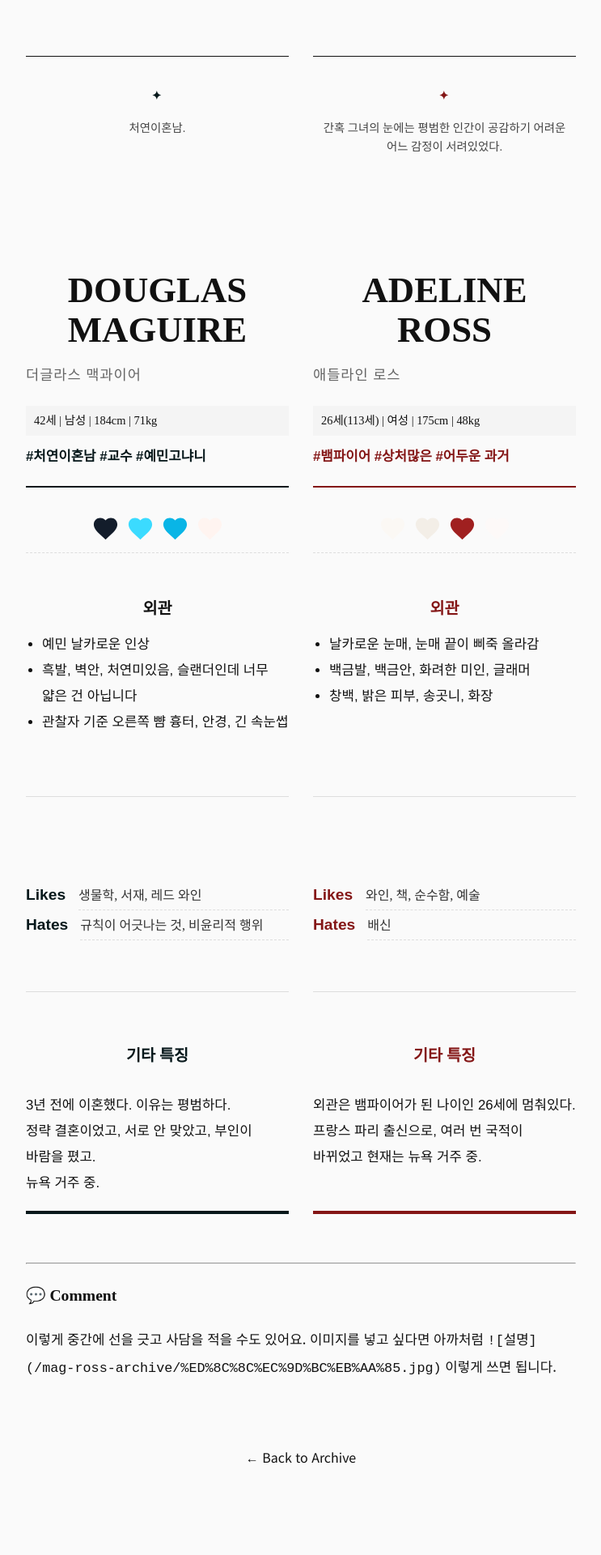
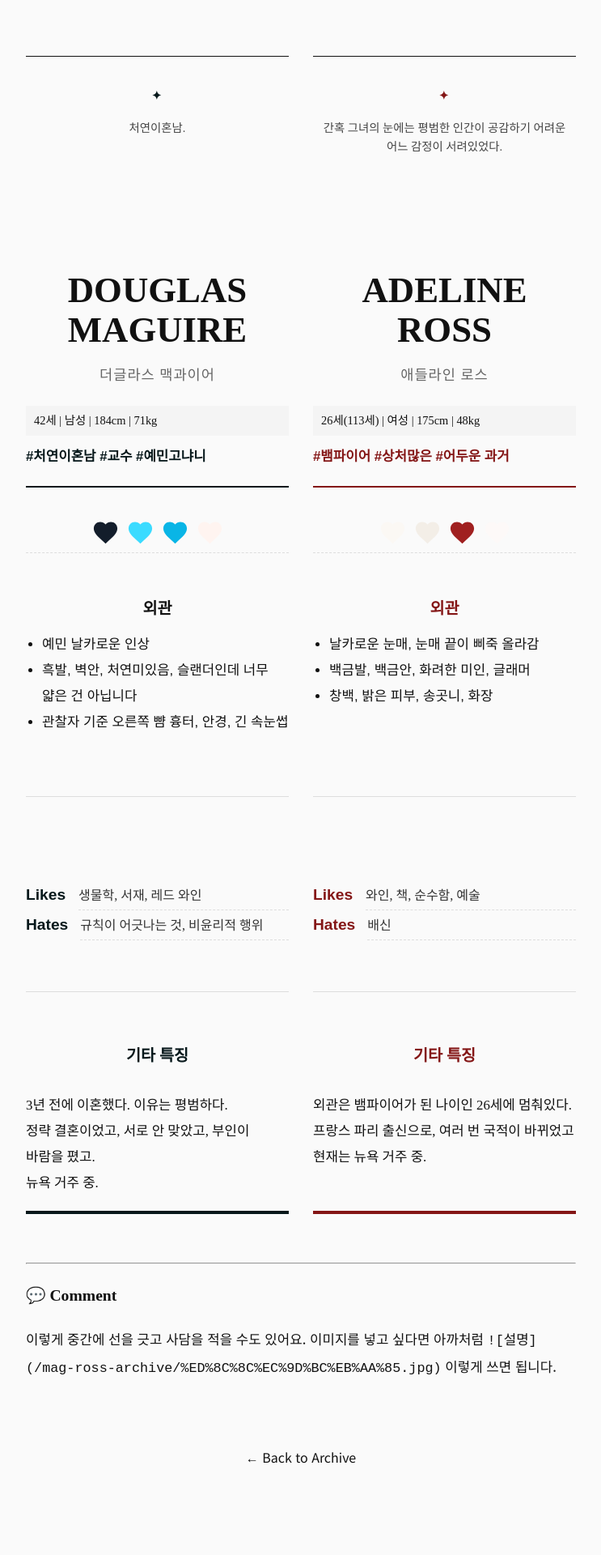
Before and after one commit to narelim/mag-ross-archive, a Jekyll site: the page built from _posts/2025-12-17-original42113.md, in a window 1280 px wide. Shown: the part 1141-3061 px from the top of the page at 81% size, without its empty margins (268-1011 px from the left). Built offline with Jekyll 4.4.1, drawn with Linux system fonts in a browser that asks for light colours; some web fonts are replaced.

Commit message:
Update style.css

```diff
--- a/assets/css/style.css
+++ b/assets/css/style.css
@@ -494,6 +494,7 @@ header { padding: 30px 30px; text-align: center; border-bottom: 1px solid #eee;
     color: #666;
     margin: 15px 0 20px 0;
     letter-spacing: 1px;
+   text-align: center;
 }
 .sheet-stats {
     font-family: 'Pretendard';
@@ -535,6 +536,10 @@ header { padding: 30px 30px; text-align: center; border-bottom: 1px solid #eee;
     padding-top: 30px;
 }
 
+.slot-etc{
+   font-family: 'ridibatang';
+}
+
 /* 색상표 (하트 유지, 배치 변경) */
 .sheet-colors {
     display: grid;
@@ -542,6 +547,8 @@ header { padding: 30px 30px; text-align: center; border-bottom: 1px solid #eee;
     gap: 8px;
     width: fit-content;
     flex: 0 0 auto;
+    margin-bottom: 0px;
+    padding-top: 10px;
 }
 /* 하트칩 스타일 유지 */
 .color-sq {
```
